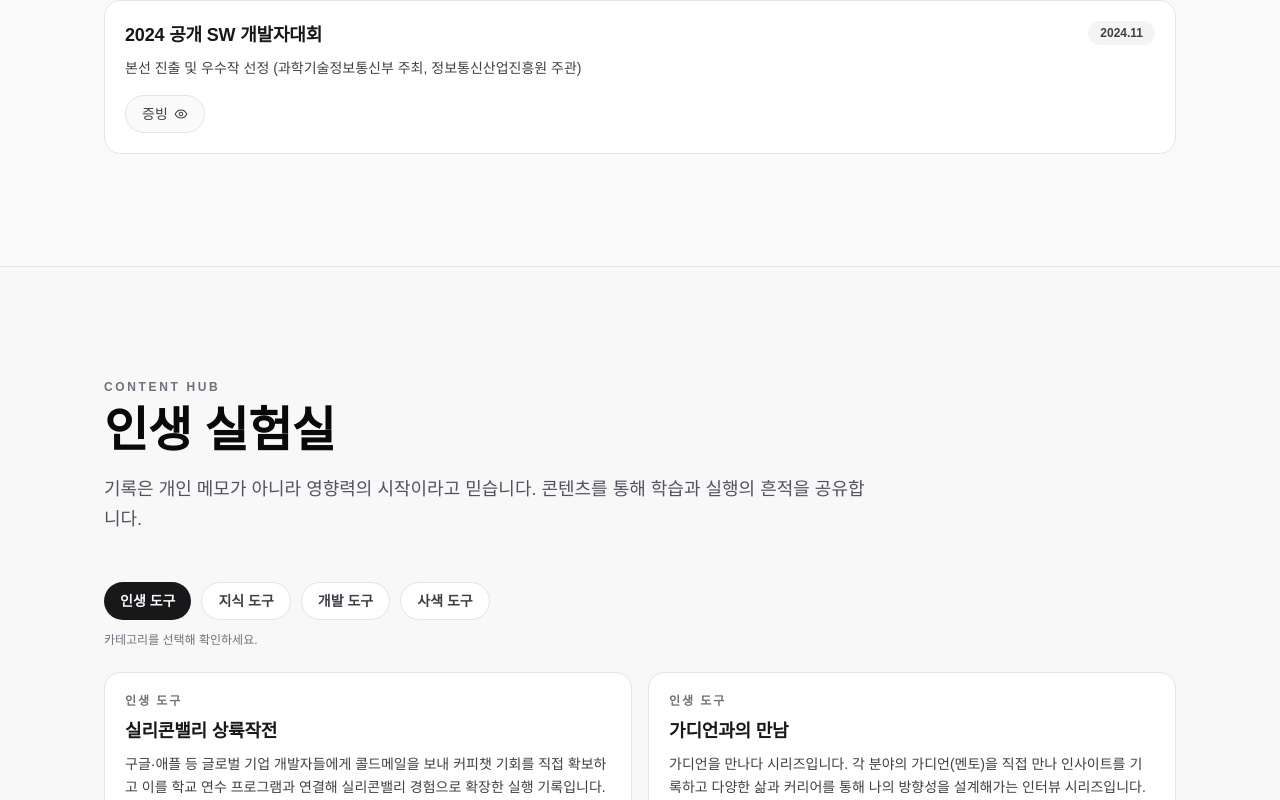
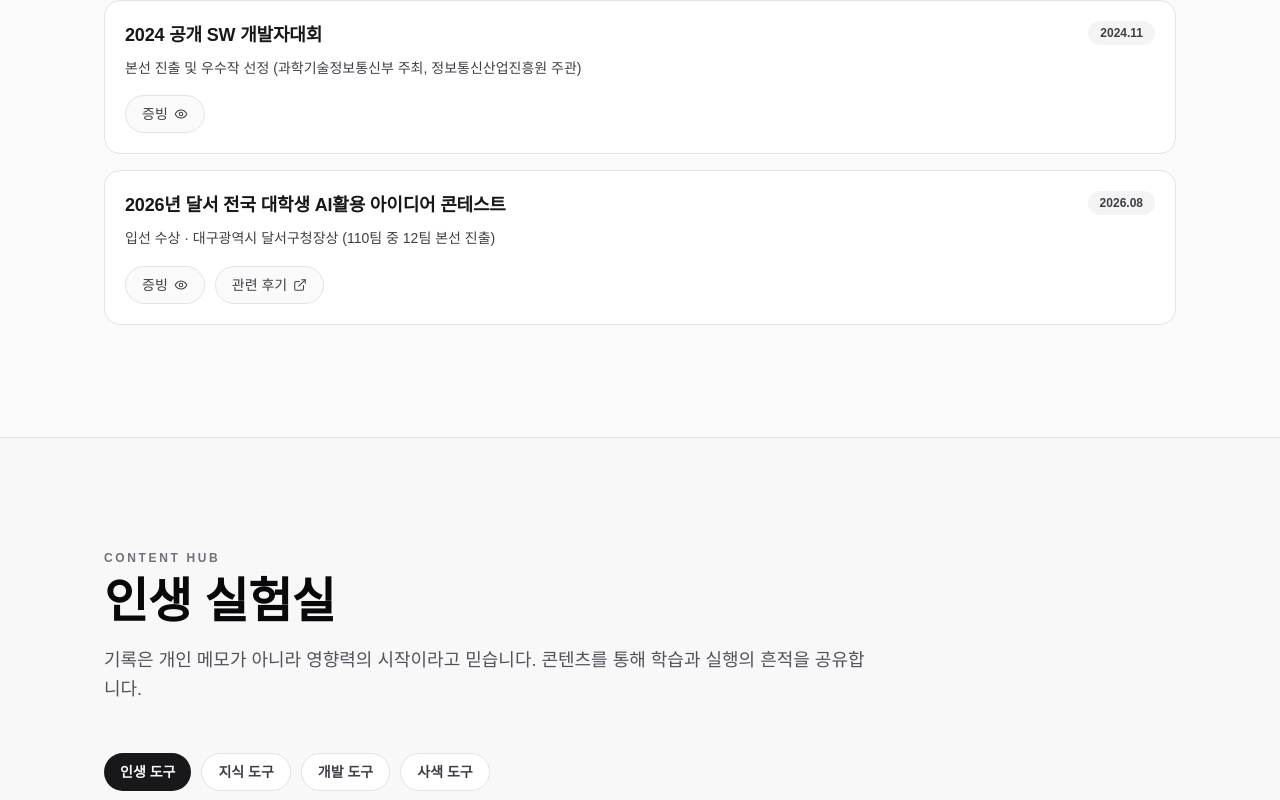
Before and after one commit to mk-isos/markus-portfolio, a Next.js app: page / in a window 1280 px wide. Shown: the part 7339-8139 px from the top of the page. Built offline with nearby package versions, Linux system fonts and the light colour scheme.

Commit message:
feat: add 2026 Dalseo AI contest award

```diff
--- a/src/data/portfolio.ts
+++ b/src/data/portfolio.ts
@@ -958,6 +958,34 @@ export const awards: Award[] = [
       ),
     },
   },
+  {
+    title: text(
+      "2026년 달서 전국 대학생 AI활용 아이디어 콘테스트",
+      "2026 Dalseo National University Student AI Idea Contest",
+    ),
+    detail: text(
+      "입선 수상 · 대구광역시 달서구청장상 (110팀 중 12팀 본선 진출)",
+      "Honorable Mention · Award from the Mayor of Dalseo-gu, Daegu (12 finalist teams out of 110)",
+    ),
+    date: "2026.08",
+    evidence: {
+      type: "image",
+      label: text("증빙", "Evidence"),
+      src: "/awards/dalseo-ai-contest-2026.jpg",
+      width: 1701,
+      height: 2491,
+      alt: text(
+        "2026년 달서 전국 대학생 AI활용 아이디어 콘테스트 입선 수상 증빙",
+        "2026 Dalseo National University Student AI Idea Contest honorable mention evidence",
+      ),
+    },
+    externalLinks: [
+      {
+        label: text("관련 후기", "Review"),
+        href: "https://mkisos.tistory.com/entry/mirion",
+      },
+    ],
+  },
 ];
 
 export const resume = {
```
Also changed, not shown: public/awards/dalseo-ai-contest-2026.jpg (added).
